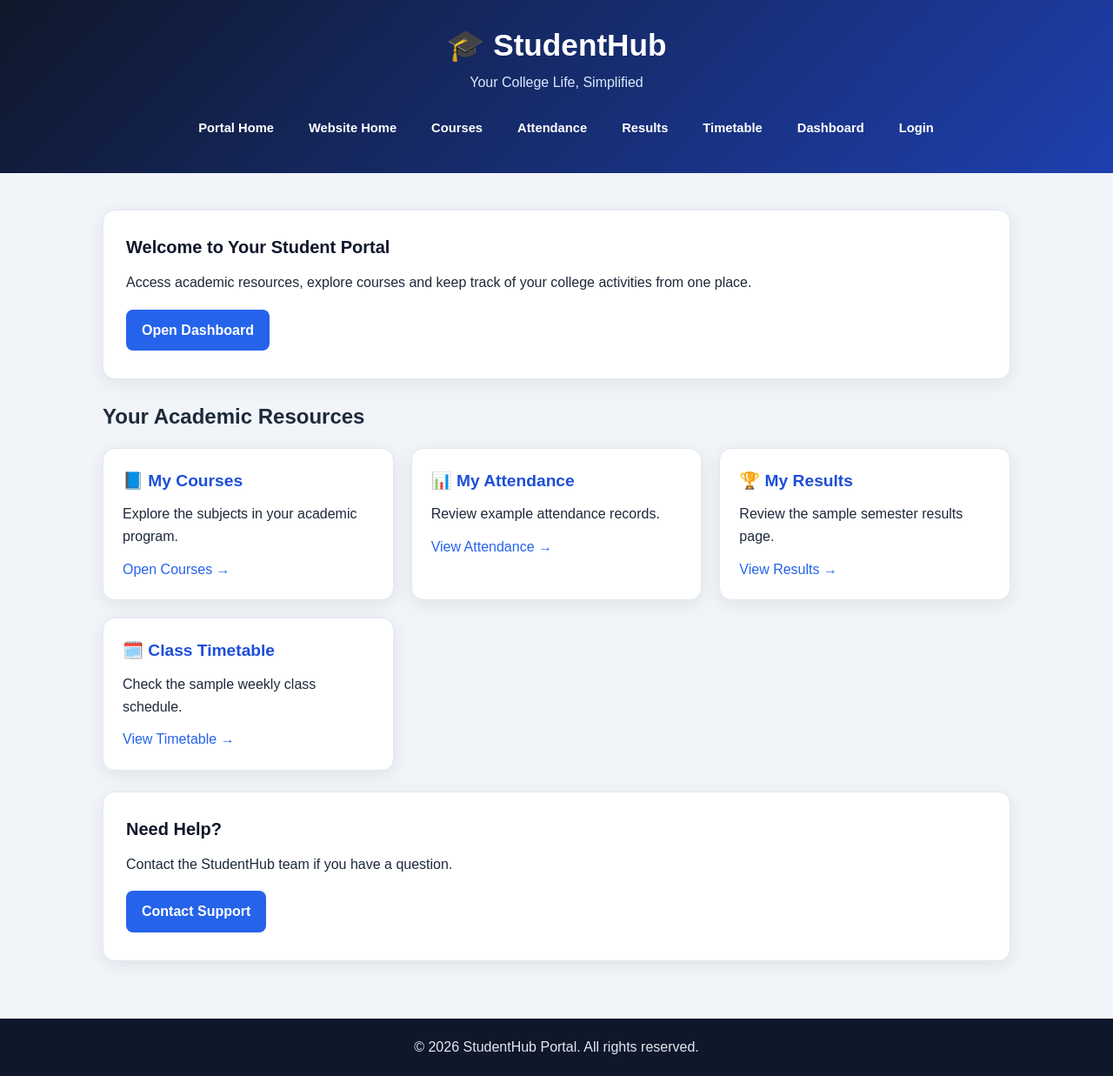
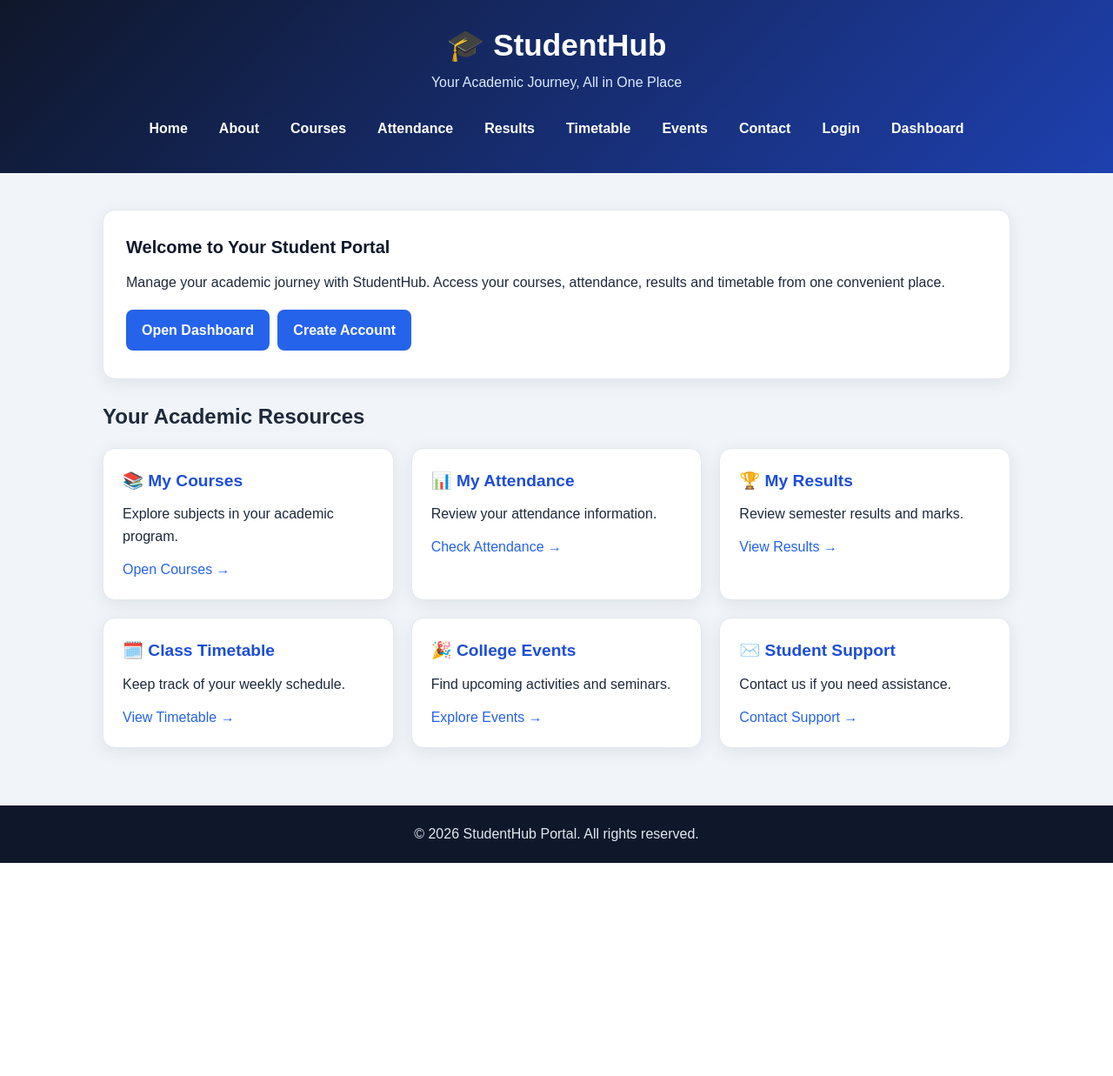
Before and after one commit to PruthvirajChauhan0111/WDF, a PHP site: page /home.html in a window 1280 px wide. Shown: the whole page at 87% size. After the commit the page ends 992 px from the top, so only its background shows below. Run offline with PHP 8.4, Linux system fonts and the light colour scheme.

Commit message:
Practical-3

```diff
--- a/practical-3/home.html
+++ b/practical-3/home.html
@@ -1,27 +1,30 @@
+
 <!DOCTYPE html>
 <html lang="en">
 <head>
     <meta charset="UTF-8">
     <meta name="viewport" content="width=device-width, initial-scale=1.0">
-    <meta name="description" content="Student academic portal and resources.">
+    <meta name="description" content="StudentHub student portal home">
     <title>StudentHub | Student Portal</title>
     <link rel="stylesheet" href="style.css">
 </head>
 <body>
     <header>
         <h1>🎓 StudentHub</h1>
-        <p>Your College Life, Simplified</p>
+        <p>Your Academic Journey, All in One Place</p>
 
         <nav aria-label="Main navigation">
             <ul>
-                <li><a href="home.html" aria-current="page">Portal Home</a></li>
-                <li><a href="index.html">Website Home</a></li>
+                <li><a href="index.html">Home</a></li>
+                <li><a href="about.html">About</a></li>
                 <li><a href="courses.html">Courses</a></li>
                 <li><a href="attendance.html">Attendance</a></li>
                 <li><a href="result.html">Results</a></li>
                 <li><a href="timetable.html">Timetable</a></li>
+                <li><a href="events.html">Events</a></li>
+                <li><a href="contact.html">Contact</a></li>
+                <li><a href="login.html">Login</a></li>
                 <li><a href="dashboard.html">Dashboard</a></li>
-                <li><a href="login.html">Login</a></li>
             </ul>
         </nav>
     </header>
@@ -30,45 +33,54 @@
         <section class="card">
             <h2>Welcome to Your Student Portal</h2>
             <p>
-                Access academic resources, explore courses and keep track
-                of your college activities from one place.
+                Manage your academic journey with StudentHub.
+                Access your courses, attendance, results and timetable
+                from one convenient place.
             </p>
             <a class="btn" href="dashboard.html">Open Dashboard</a>
+            <a class="btn" href="register.html">Create Account</a>
         </section>
 
         <section>
             <h2>Your Academic Resources</h2>
+
             <div class="grid">
                 <article>
-                    <h3>📘 My Courses</h3>
-                    <p>Explore the subjects in your academic program.</p>
+                    <h3>📚 My Courses</h3>
+                    <p>Explore subjects in your academic program.</p>
                     <a href="courses.html">Open Courses →</a>
                 </article>
 
                 <article>
                     <h3>📊 My Attendance</h3>
-                    <p>Review example attendance records.</p>
-                    <a href="attendance.html">View Attendance →</a>
+                    <p>Review your attendance information.</p>
+                    <a href="attendance.html">Check Attendance →</a>
                 </article>
 
                 <article>
                     <h3>🏆 My Results</h3>
-                    <p>Review the sample semester results page.</p>
+                    <p>Review semester results and marks.</p>
                     <a href="result.html">View Results →</a>
                 </article>
 
                 <article>
                     <h3>🗓️ Class Timetable</h3>
-                    <p>Check the sample weekly class schedule.</p>
+                    <p>Keep track of your weekly schedule.</p>
                     <a href="timetable.html">View Timetable →</a>
                 </article>
+
+                <article>
+                    <h3>🎉 College Events</h3>
+                    <p>Find upcoming activities and seminars.</p>
+                    <a href="events.html">Explore Events →</a>
+                </article>
+
+                <article>
+                    <h3>✉️ Student Support</h3>
+                    <p>Contact us if you need assistance.</p>
+                    <a href="contact.html">Contact Support →</a>
+                </article>
             </div>
-        </section>
-
-        <section class="card">
-            <h2>Need Help?</h2>
-            <p>Contact the StudentHub team if you have a question.</p>
-            <a class="btn" href="contact.html">Contact Support</a>
         </section>
     </main>
 
--- a/practical-3/style.css
+++ b/practical-3/style.css
@@ -437,3 +437,36 @@ footer p {
         animation-duration: 0.01ms !important;
     }
 }
+/* Navigation layout for all 10 options */
+nav ul {
+    display: flex;
+    flex-wrap: wrap;
+    justify-content: center;
+    align-items: center;
+    gap: 8px 12px;
+    max-width: 1100px;
+    margin: 18px auto 0;
+    padding: 0;
+}
+
+nav ul li {
+    list-style: none;
+}
+
+nav a {
+    display: block;
+    padding: 9px 12px;
+    font-size: 1rem;
+    white-space: nowrap;
+}
+
+@media (max-width: 600px) {
+    nav ul {
+        gap: 5px;
+    }
+
+    nav a {
+        padding: 8px;
+        font-size: 0.9rem;
+    }
+}
```
Also changed, not shown: practical-3/index.html (+14 -11 lines).
